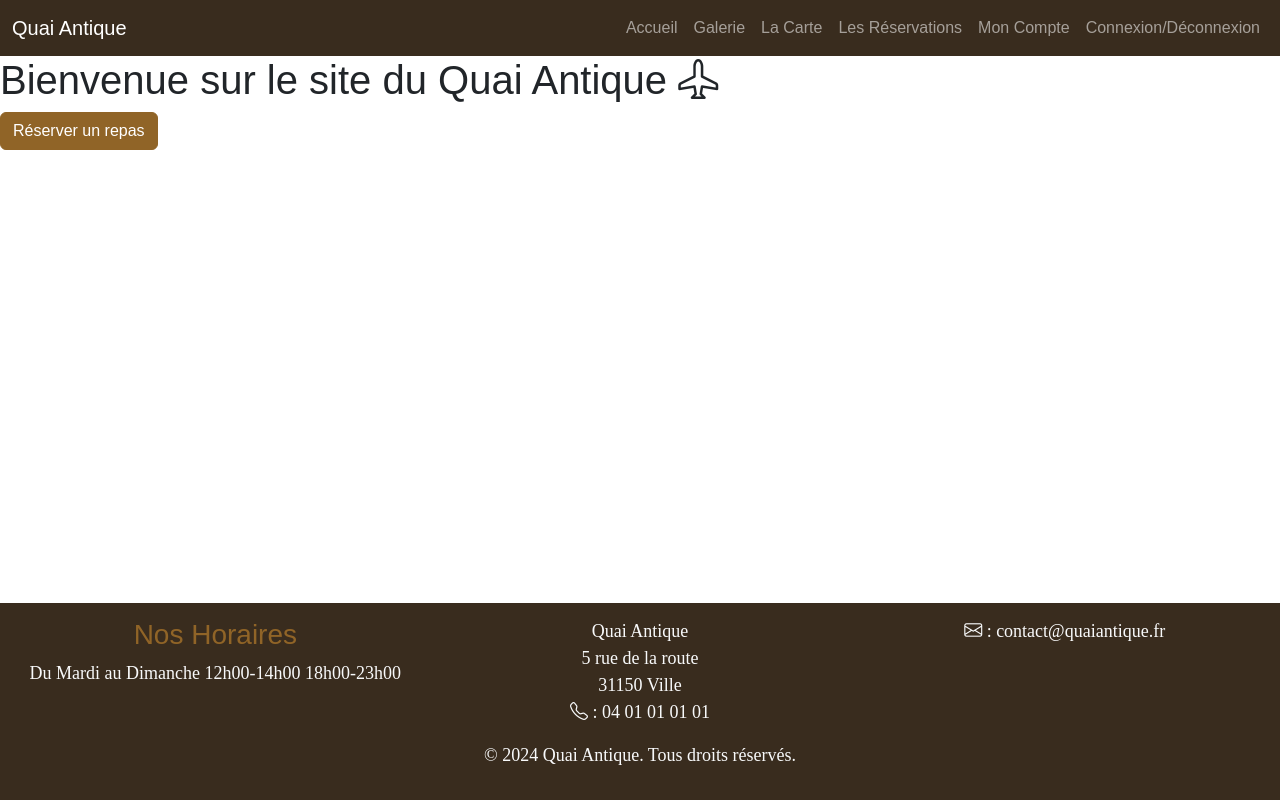
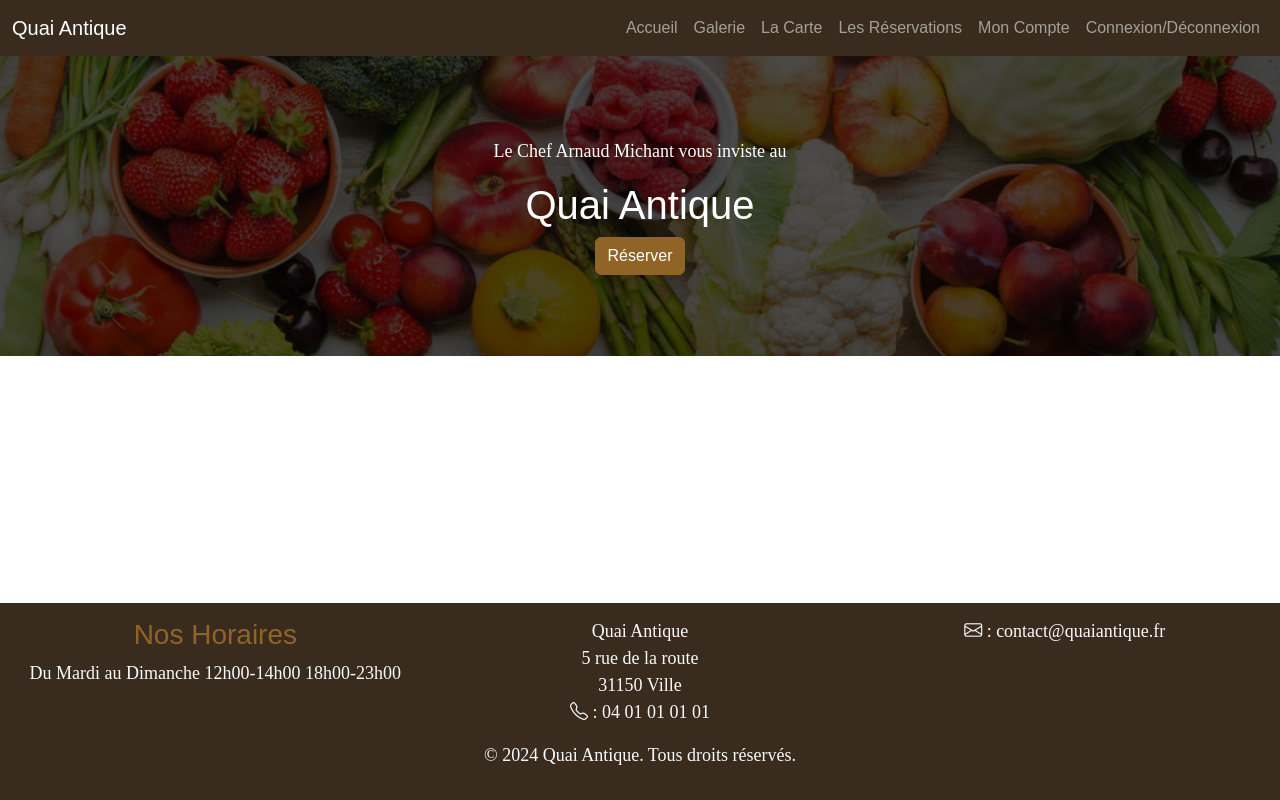
Before and after one commit to fynorel/le_quai_antique, a website with bundled scripts: page index.html in a window 1280 px wide. Built offline with nearby package versions, Linux system fonts and the light colour scheme; files whose address does not match are found by name; a web font is replaced by a local one.

Commit message:
Ajout bigtitle

```diff
--- a/pages/home.html
+++ b/pages/home.html
@@ -1,3 +1,8 @@
-<h1>Bienvenue sur le site du Quai Antique <i class="bi bi-airplane"></i></h1>
+<div class="hero-scene text-center text-white">
+    <div class=" hero-scene-content">
+        <p>Le Chef Arnaud Michant vous inviste au</p>
+        <h1>Quai Antique </h1>
+        <button class="btn btn-primary">Réserver</button>
+    </div>
 
-<button class="btn btn-primary">Réserver un repas</button>
+</div>
--- a/scss/main.scss
+++ b/scss/main.scss
@@ -19,3 +19,30 @@
     font-family: font-family-serif;
     font-size: 18px;
 }
+.hero-scene{
+    position: relative;
+    &::before {
+        content: "";
+        position: absolute;
+        top: 0;
+        left: 0;
+        width: 100%;
+        height: 100%;
+        background-image: url("../images/HeroScene.jpg");
+        background-size: cover;
+        filter: brightness(0.3);
+    }
+    *{
+        //positinner les éléments devant le before
+        position :relative;
+    }
+    .hero-scene-content{
+        height: 300px;
+        display: flex;
+        flex-direction: column;
+        justify-content: center;
+        align-items: center;
+    }
+
+
+}
```
Also changed, not shown: css/main.css, images/HeroScene.jpg (added).
